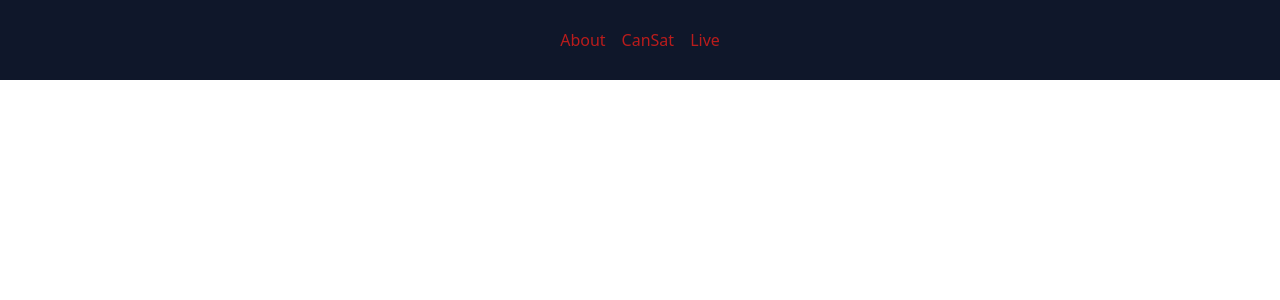
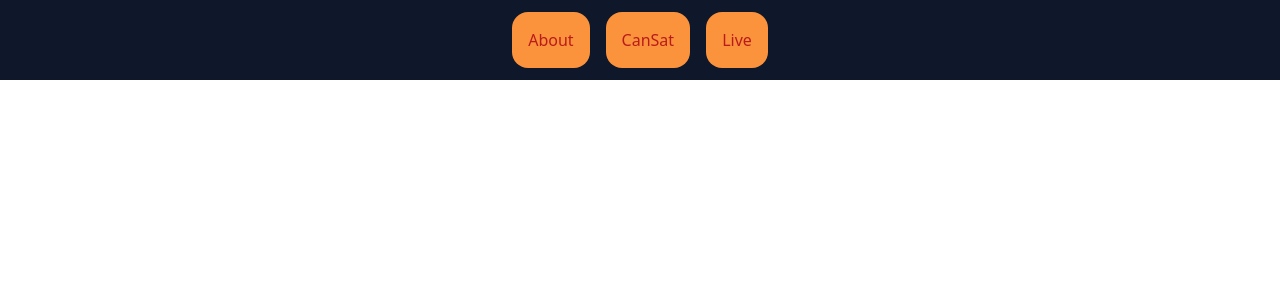
Before and after one commit to cant-sat/React-Webpage, a React (Vite) app: page /#/Live in a window 1280 px wide. Shown: the top 300 px of the page. Built offline with nearby package versions, Linux system fonts and the light colour scheme.

Commit message:
top bar changes

```diff
--- a/src/Topbar.tsx
+++ b/src/Topbar.tsx
@@ -1,8 +1,9 @@
+let buttons : string[]= ["About", "CanSat", "Live"]
+
 
 export function TopBar() {
-    return <body className="flex bg-slate-900 text-red-700 h-20 items-center place-content-center *:m-2">
-        <a href="/#">About</a>
-        <a href="/#">CanSat</a>
-        <a href="/#">Live</a>
+    return <body className="flex bg-slate-900 text-red-700 h-20 items-center place-content-center *:m-2 *:bg-orange-400 *:rounded-2xl *:p-4 *:transition-all">
+        {buttons.map((item) => (
+            <a href={"/#" + item}>{item}</a>))}
     </body>
 }
```
